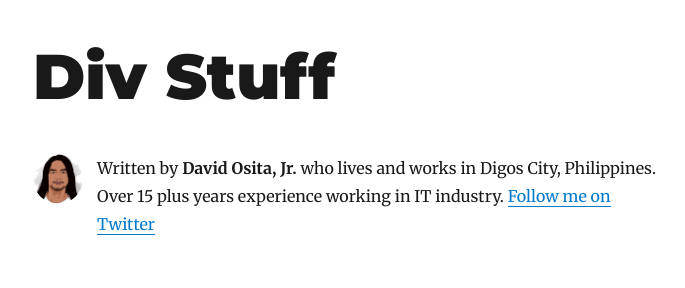
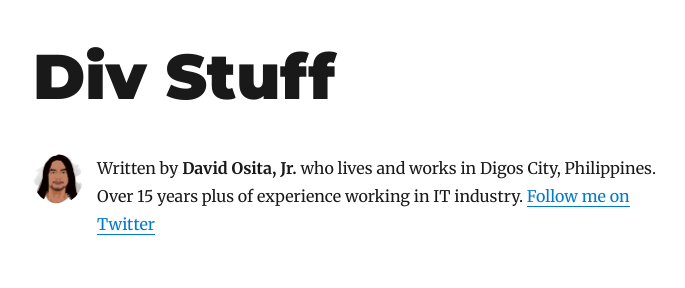
Before and after one commit to dojsys/myblog, a Gatsby site: page / in a window 1280 px wide. Shown: the top 288 px of the page, without its empty margins (292-977 px from the left). Built offline with nearby package versions, Linux system fonts and the light colour scheme; Gatsby itself is replaced by a stand-in of ours; some packages are replaced by stand-ins of ours.

Commit message:
Update bio.js

```diff
--- a/src/components/bio.js
+++ b/src/components/bio.js
@@ -55,7 +55,7 @@ const Bio = () => {
       />
       <p>
         Written by <strong>{author}</strong> who lives and works in Digos City, Philippines.
-        Over 15 plus years experience working in IT industry.
+        Over 15 years plus of experience working in IT industry.
         {` `}
         <a href={`https://twitter.com/${social.twitter}`}>
           Follow me on Twitter
```
